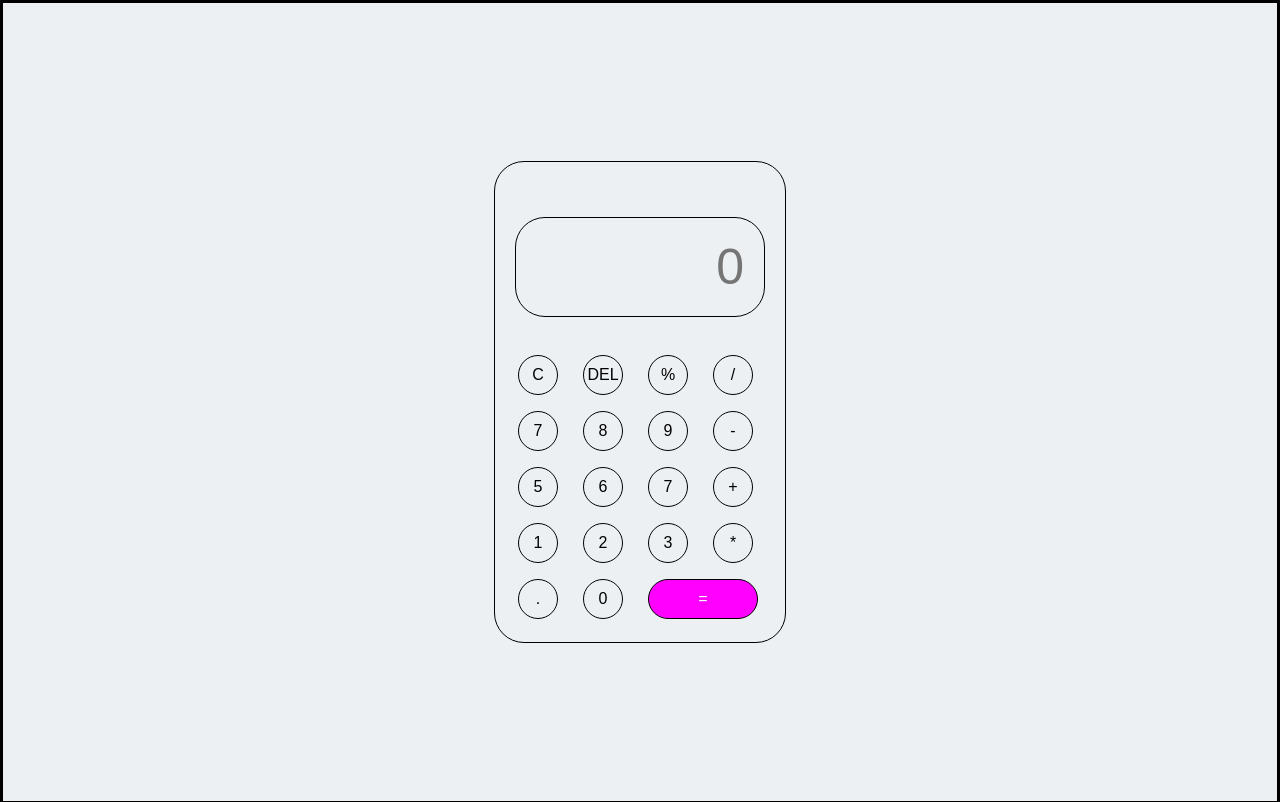
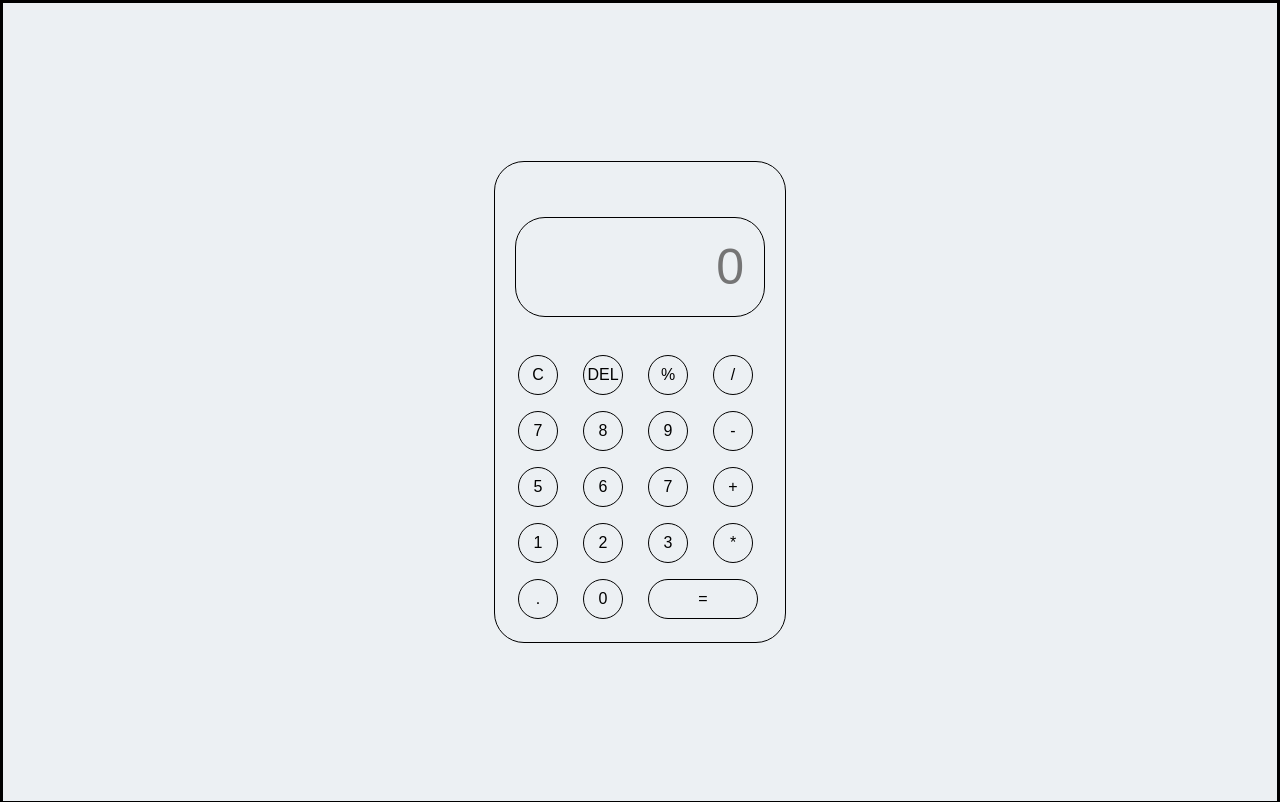
Before and after one commit to Shivakumar0017/Calculator, a plain HTML site: page index.html in a window 1280 px wide. Drawn offline with Linux system fonts and the light colour scheme.

Commit message:
Calculator

```diff
--- a/styles.css
+++ b/styles.css
@@ -49,6 +49,5 @@ button{
 .equal{
     width: 110px;
     border-radius: 40px;
-    background-color: magenta;
-    color: white;
+    color: black;
 }
```
